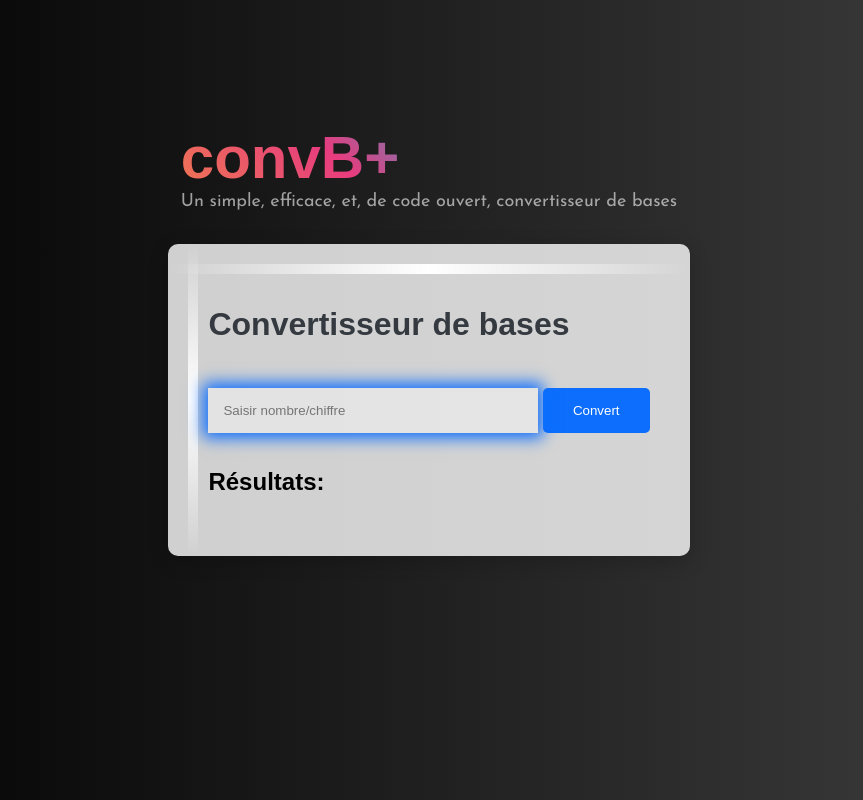
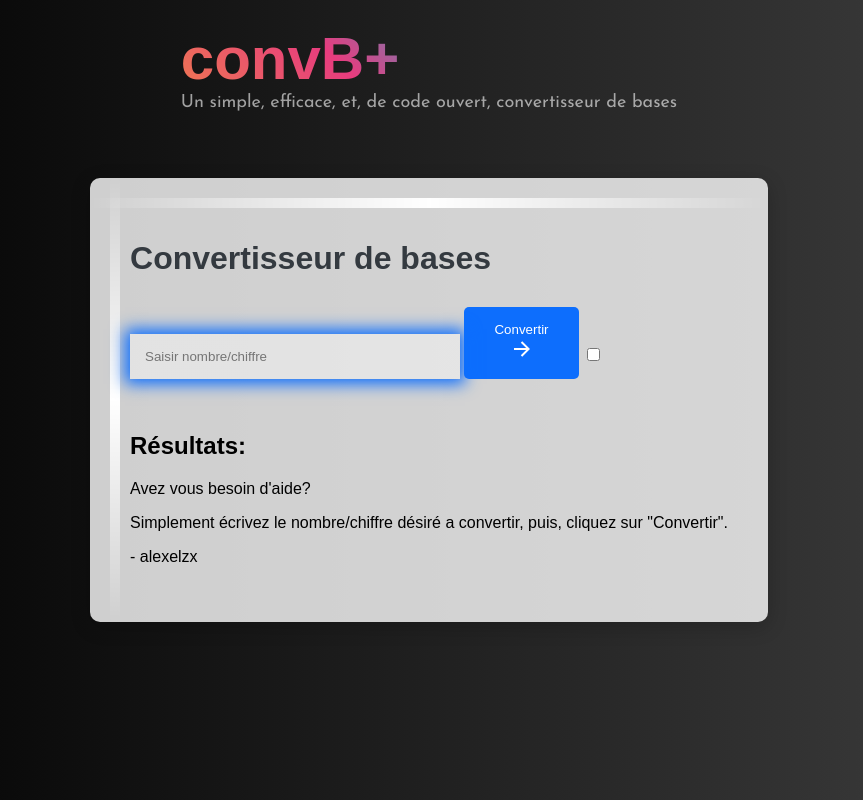
Before and after one commit to alexelzx/baseconverter, a plain HTML site: page index.html in a window 1280 px wide. Shown: the whole page, without its empty margins (211-1074 px from the left). Drawn offline with Linux system fonts and the light colour scheme.

Commit message:
Update index.html
Added new styles, new options and a new UI.

```diff
--- a/index.html
+++ b/index.html
@@ -10,7 +10,27 @@
   <div class="container">
   <h1>Convertisseur de bases</h1>
   <input type="number" id="inputNumber" placeholder="Saisir nombre/chiffre">
-  <button onclick="convertNumber()">Convert</button>
+  <button class="cssbuttons-io-button" onclick="convertNumber()">
+  Convertir
+  <div class="icon">
+   <svg
+    height="24"
+    width="24"
+    viewBox="0 0 24 24"
+    xmlns="http://www.w3.org/2000/svg"
+   >
+    <path d="M0 0h24v24H0z" fill="none"></path>
+    <path
+      d="M16.172 11l-5.364-5.364 1.414-1.414L20 12l-7.778 7.778-1.414-1.414L16.172 13H4v-2z"
+      fill="currentColor"
+    ></path>
+   </svg>
+  </div>
+</button>
+
+<input id="switch" type="checkbox">
+<div class="app">
+ </div>
 
   <div class="background-text">
     <div class="title">convB+</div>
@@ -24,9 +44,35 @@
     <p id="octalResult"></p>
     <p id="hexadecimalResult"></p>
   </div>
+
+  <div class="card">
+  <p class="heading">
+    Avez vous besoin d'aide?
+  </p>
+  <p>
+    Simplement écrivez le nombre/chiffre désiré a convertir, puis, cliquez sur "Convertir".
+  </p>
+  <p>- alexelzx
+</p></div>
+
 </div>
   </div>
 
   <script src="script.js"></script>
+
+<div id="loader-wrapper">
+  <div class="cube-loader">
+    <div class="cube-top"></div>
+    <div class="cube-wrapper">
+      <span style="--i:0" class="cube-span"></span>
+      <span style="--i:1" class="cube-span"></span>
+      <span style="--i:2" class="cube-span"></span>
+      <span style="--i:3" class="cube-span"></span>
+    </div>
+  </div>
+</div>
+
+</div>
+
 </body>
 </html>
```
